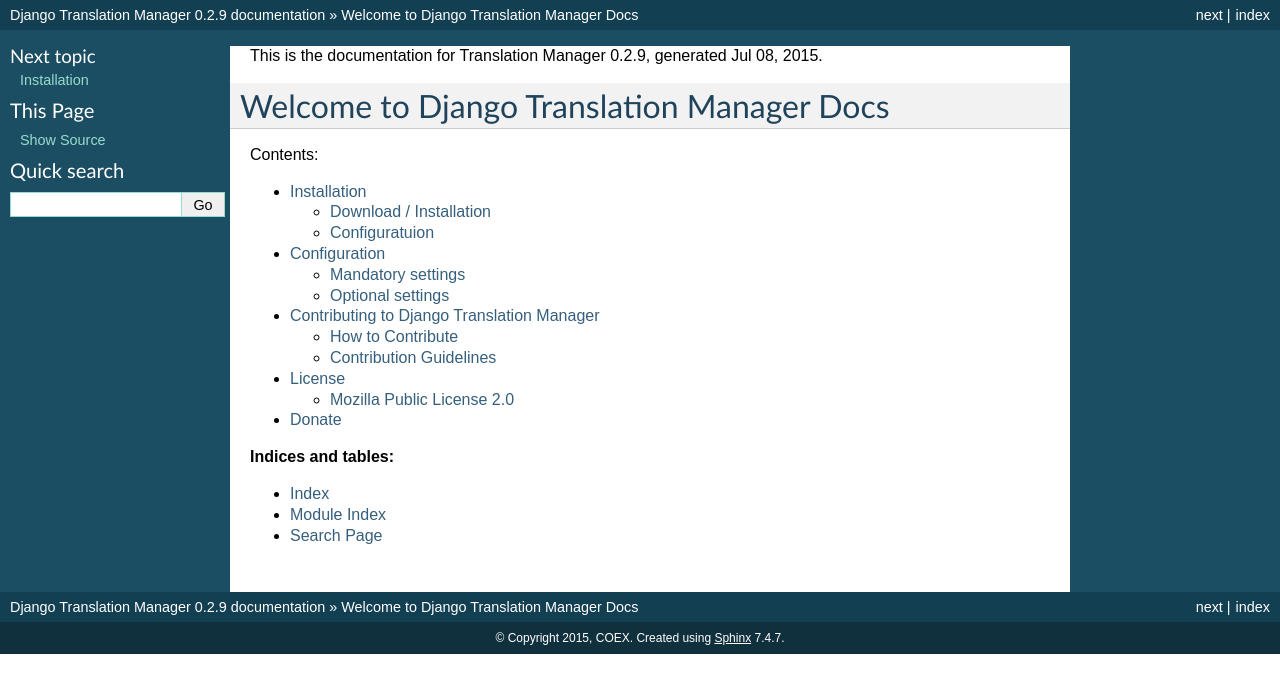
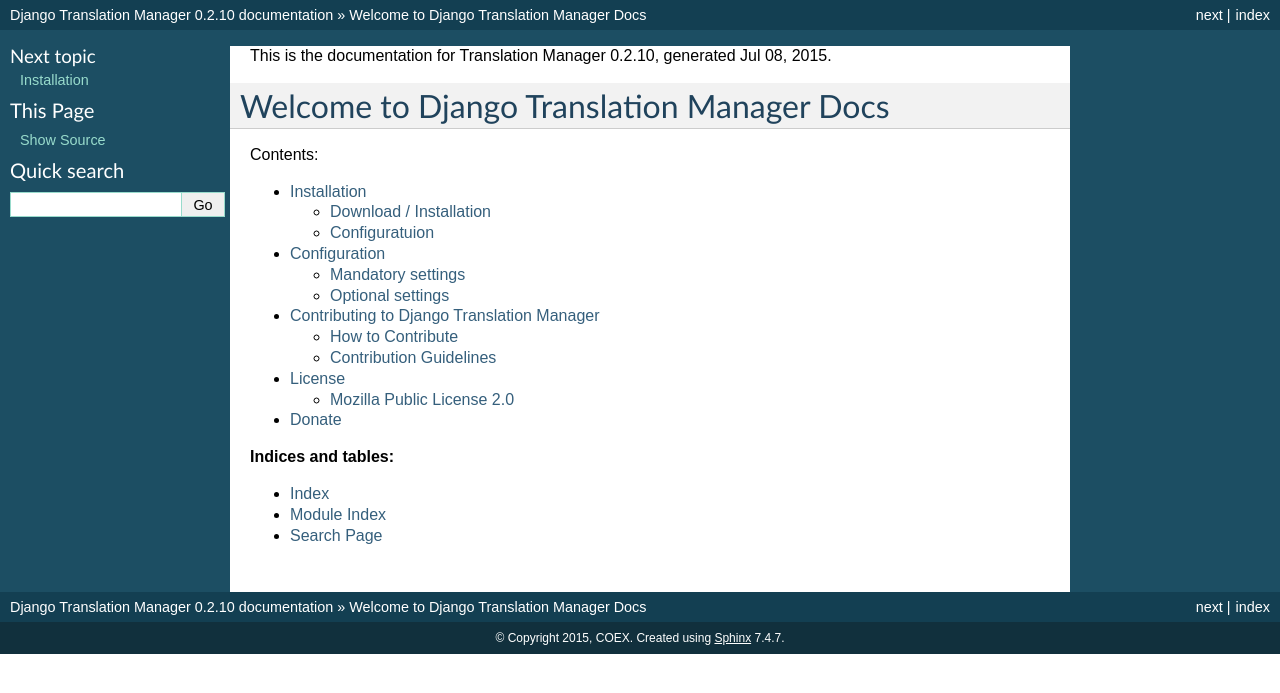
Before and after one commit to COEXCZ/django-translation-manager, a Sphinx documentation site: the page built from docs/index.rst, in a window 1280 px wide. Shown: the top 693 px of the page. Built offline with Sphinx 7.4.7, drawn with Linux system fonts in a browser that asks for light colours; pages that are not in the unit, such as notebooks, are missing from menus.

Commit message:
version number update

```diff
--- a/docs/conf.py
+++ b/docs/conf.py
@@ -51,9 +51,9 @@
 # built documents.
 #
 # The short X.Y version.
-version = '0.2.9'
+version = '0.2.10'
 # The full version, including alpha/beta/rc tags.
-release = '0.2.9'
+release = '0.2.10'
 
 # The language for content autogenerated by Sphinx. Refer to documentation
 # for a list of supported languages.
--- a/setup.py
+++ b/setup.py
@@ -7,7 +7,7 @@
 AUTHOR = "Pavel Císař, Martin Kubát, Mikuláš Mrva, Jakub Ladra, Oldřich Kučina - COEX CZ s.r.o (http://www.coex.cz)"
 AUTHOR_EMAIL = "pavel.cisar@coex.cz"
 URL = "https://github.com/COEXCZ/django-translation-manager"
-VERSION = '0.2.9'
+VERSION = '0.2.10'
 LICENSE = "CC BY-NC 3.0"
 
 setup(
```
